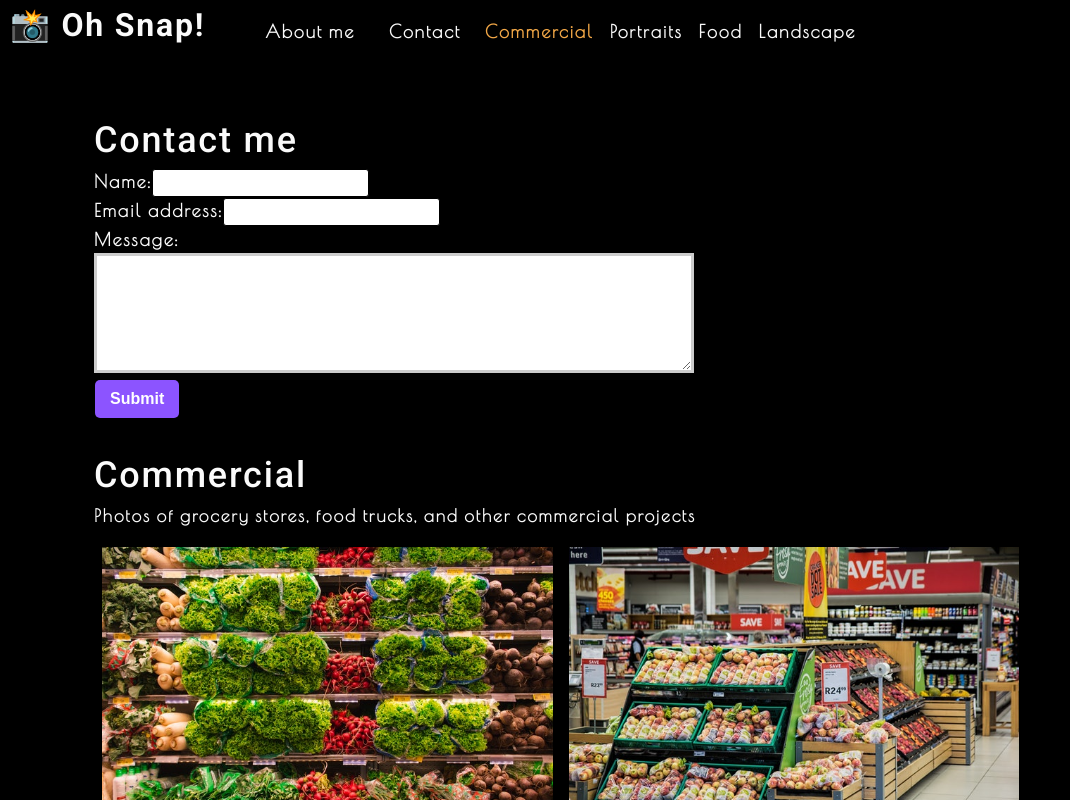
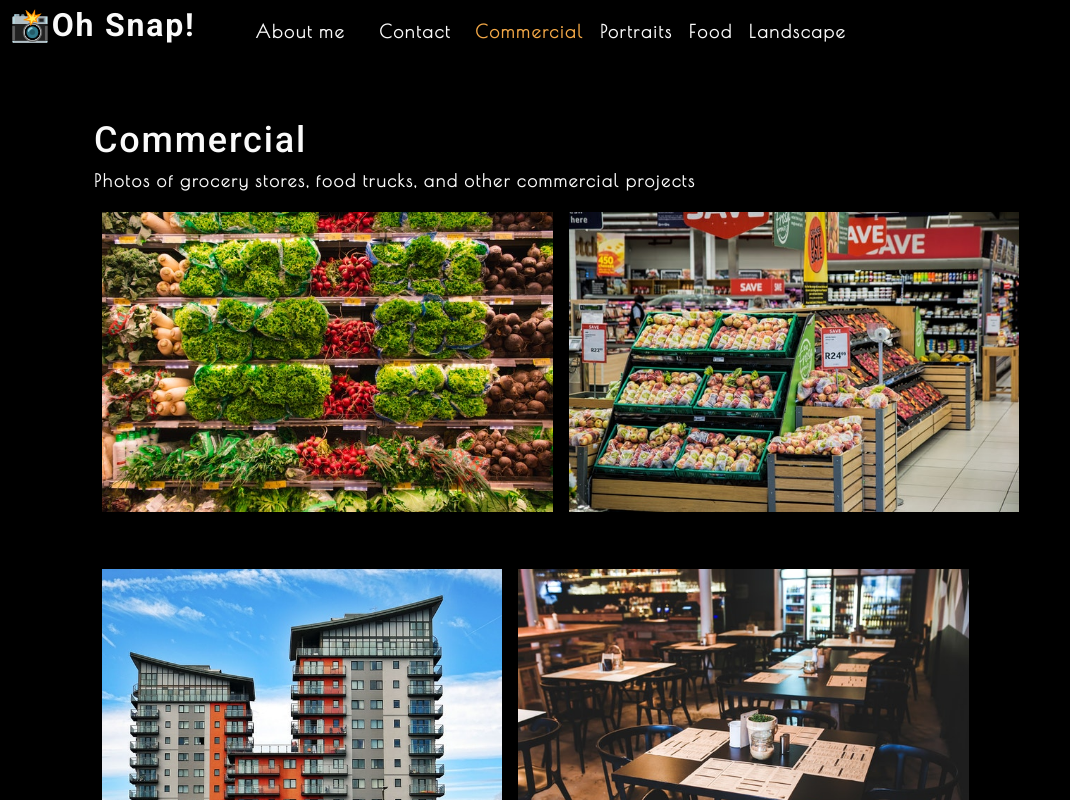
Before and after one commit to Lydia-tech/photo-port, a React (Create React App) app: page / in a window 1280 px wide. Shown: the top 800 px of the page, without its empty margins (0-1070 px from the left). Built offline with nearby package versions, Linux system fonts and the light colour scheme.

Commit message:
contact form

```diff
--- a/src/App.js
+++ b/src/App.js
@@ -1,21 +1,27 @@
 import React, { useState } from 'react';
 import Nav from './components/Nav';
 import About from './components/About';
-import Gallery from "./components/Gallery";
+import Gallery from './components/Gallery';
 import ContactForm from './components/Contact';
 
 function App() {
-  const [categories] = useState ([
+	const [categories] = useState([
 		{
 			name: 'commercial',
-      description: 'Photos of grocery stores, food trucks, and other commercial projects',
+			description:
+				'Photos of grocery stores, food trucks, and other commercial projects'
 		},
 		{ name: 'portraits', description: 'Portraits of people in my life' },
 		{ name: 'food', description: 'Delicious delicacies' },
-    { name: 'landscape', description: 'Fields, farmhouses, waterfalls, and the beauty of nature' },
+		{
+			name: 'landscape',
+			description: 'Fields, farmhouses, waterfalls, and the beauty of nature'
+		}
 	]);
 
 	const [currentCategory, setCurrentCategory] = useState(categories[0]);
+
+	const [contactSelected, setContactSelected] = useState(false);
 
 	return (
 		<div>
@@ -23,11 +29,18 @@
 				categories={categories}
 				setCurrentCategory={setCurrentCategory}
 				currentCategory={currentCategory}
+        contactSelected={contactSelected}
+        setContactSelected={setContactSelected}
 			></Nav>
 			<main>
-        <ContactForm></ContactForm>
+				{!contactSelected ? (
+					<>
 						<Gallery currentCategory={currentCategory}></Gallery>
 						<About></About>
+					</>
+				) : (
+					<ContactForm></ContactForm>
+				)}
 			</main>
 		</div>
 	);
--- a/src/components/Contact/index.js
+++ b/src/components/Contact/index.js
@@ -1,8 +1,11 @@
 import React, { useState } from 'react';
+
+import { validateEmail } from '../../utils/helpers';
 
 function ContactForm() {
     const [formState, setFormState] = useState({ name: '', email: '', message: '' });
 
+    const [errorMessage, setErrorMessage] = useState('');
     const { name, email, message } = formState;
 
     function handleSubmit(e) {
@@ -10,9 +13,25 @@
         console.log(formState);
       }
     function handleChange(e) {
-        setFormState({...formState, [e.target.name]: e.target.value })
+        if (e.target.name === 'email') {
+            const isValid = validateEmail(e.target.value);
+            if (!isValid) {
+              setErrorMessage('Your email is invalid.');
+            } else {
+              setErrorMessage('');
+            }
+          } else {
+            if (!e.target.value.length) {
+              setErrorMessage(`${e.target.name} is required.`);
+            } else {
+              setErrorMessage('');
+              if (!errorMessage) {
+                setFormState({ ...formState, [e.target.name]: e.target.value });
+              }
 
-      }
+            }
+          }
+        };
 
 
 
@@ -22,16 +41,21 @@
           <form id="contact-form" onSubmit={handleSubmit}>
             <div>
               <label htmlFor="name">Name:</label>
-              <input type="text" defaultValue={name} onChange={handleChange} name="name" />
+              <input type="text" defaultValue={name} onBlur={handleChange} name="name" />
             </div>
             <div>
               <label htmlFor="email">Email address:</label>
-              <input type="email" defaultValue={email} name="email" onChange={handleChange} />
+              <input type="email" defaultValue={email} name="email" onBlur={handleChange} />
             </div>
             <div>
               <label htmlFor="message">Message:</label>
-              <textarea name="message" defaultValue={message} onChange={handleChange} rows="5" />
+              <textarea name="message" defaultValue={message} onBlur={handleChange} rows="5" />
             </div>
+            {errorMessage && (
+             <div>
+               <p className="error-text">{errorMessage}</p>
+            </div>
+          )}
             <button type="submit">Submit</button>
           </form>
         </section>
--- a/src/components/Nav/index.js
+++ b/src/components/Nav/index.js
@@ -1,11 +1,14 @@
 import React, { useEffect } from 'react';
-import { capitalizeFirstLetter } from '../../utils/helpers';
+import { capitalizeFirstLetter } from "../../utils/helpers";
+
 
 function Nav(props) {
   const {
     categories = [],
     setCurrentCategory,
     currentCategory,
+    contactSelected,
+    setContactSelected
   } = props;
 
   useEffect(() => {
@@ -16,33 +19,32 @@
     <header className="flex-row px-1">
       <h2>
         <a data-testid="link" href="/">
-          <span role="img" aria-label="camera"> 📸</span> Oh Snap!
+          <span role="img" aria-label="camera">
+            📸
+          </span>
+          Oh Snap!
         </a>
       </h2>
       <nav>
         <ul className="flex-row">
           <li className="mx-2">
-            <a data-testid="about" href="#about">
-              About me
-            </a>
+            <a data-testid="about" href="#about" onClick={() => setContactSelected(false)}>About me</a>
           </li>
-          <li className="mx-2">
-            <span>Contact</span>
+          <li className={`mx-2 ${contactSelected &&  'navActive'}`} >
+            <span onClick={() => setContactSelected(true)}>Contact</span>
           </li>
           {categories.map((category) => (
-            <li
-              className={`mx-1 ${
-                currentCategory.name === category.name && 'navActive'
-                }`}
-              key={category.name}
-            >
+            <li className={`mx-1 ${
+              currentCategory.name === category.name && !contactSelected && 'navActive'
+              }`} key={category.name}>
               <span
                 onClick={() => {
-                  setCurrentCategory(category)
-                }}
-              >
-                {capitalizeFirstLetter(category.name)}
-              </span>
+                  setCurrentCategory(category);
+                  setContactSelected(false);
+                  }}
+                >
+                  {capitalizeFirstLetter(category.name)}
+                </span>
             </li>
           ))}
         </ul>
```
Lines whose indentation alone changed are shown as unchanged.
